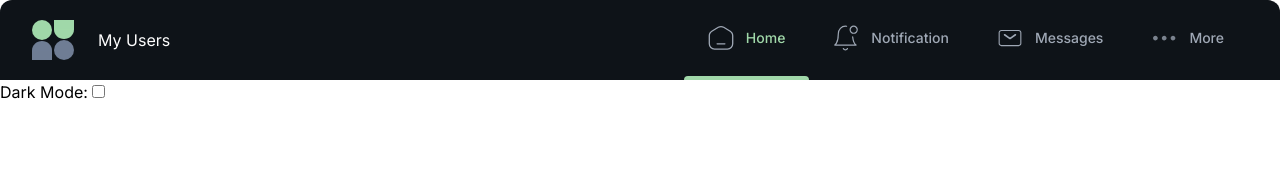
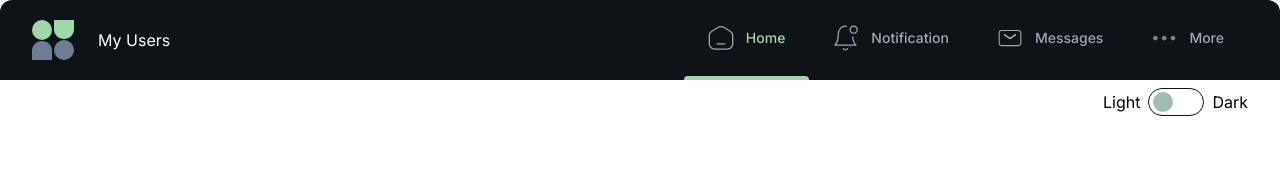
Before and after one commit to daniramirez82/react-test, a React (Vite) app: page / in a window 1280 px wide. Shown: the top 170 px of the page. Built offline with nearby package versions, Linux system fonts and the light colour scheme; no server answers.

Commit message:
Swhitch of dark mode working well

```diff
--- a/src/components/NewHeader.tsx
+++ b/src/components/NewHeader.tsx
@@ -12,7 +12,7 @@ const NewHeader = () => {
         </div>
         <NavBar />
       </div>
-      <div className="flex justify-end w-full">
+      <div className="flex justify-end w-ful dark:bg-base">
         <ToogleSwitch/>
       </div>
     </div>
--- a/src/components/navbar/ToogleSwitch.tsx
+++ b/src/components/navbar/ToogleSwitch.tsx
@@ -1,18 +1,24 @@
 import { useDarkMode } from "../../darkModeContex";
 import styles from "./ToogleSwitch.module.css";
 
+const ToogleSwitch = () => {
+  const { isDarkMode, toggleDarkMode } = useDarkMode();
 
-const ToogleSwitch = () => {
-  const {isDarkMode,toggleDarkMode} = useDarkMode();
-
-  const handleChange = ()=>{
+  const handleChange = () => {
     toggleDarkMode();
-  }
+  };
 
   return (
-    <div className="dark:bg-base w-full">
-      <label htmlFor="switch"> Dark Mode: </label>
-      <input id="switch" type="checkbox" onChange={handleChange} />
+    <div className="relative flex justify-between items-center pt-2 pr-8">
+      <div className="pr-2 dark:text-bg-light">Light </div>
+      <div
+        id="switch"
+        onClick={handleChange}
+        className="rounded-3xl relative w-14 h-7 cursor-pointer border border-base dark:border-lines"
+      >
+        <div className={`${isDarkMode ? "left-7":"left-1"} absolute top-1/2 -translate-y-1/2 w-5 h-5 rounded-2xl bg-lines transition-all ease-linear delay-150`}></div>
+      </div>
+      <div className="pl-2 dark:text-bg-light">Dark </div>
     </div>
   );
 };
```
Also changed, not shown: src/App.tsx (+0 -14 lines).
